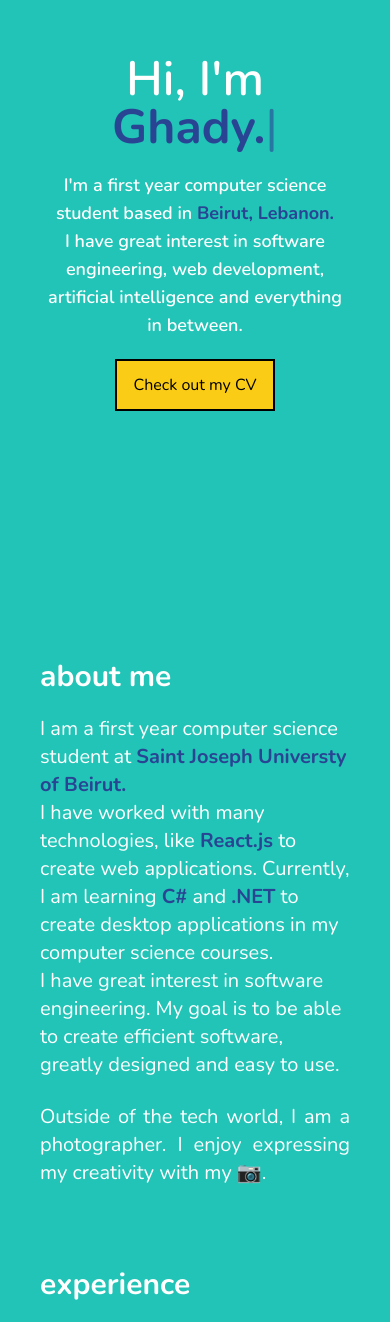
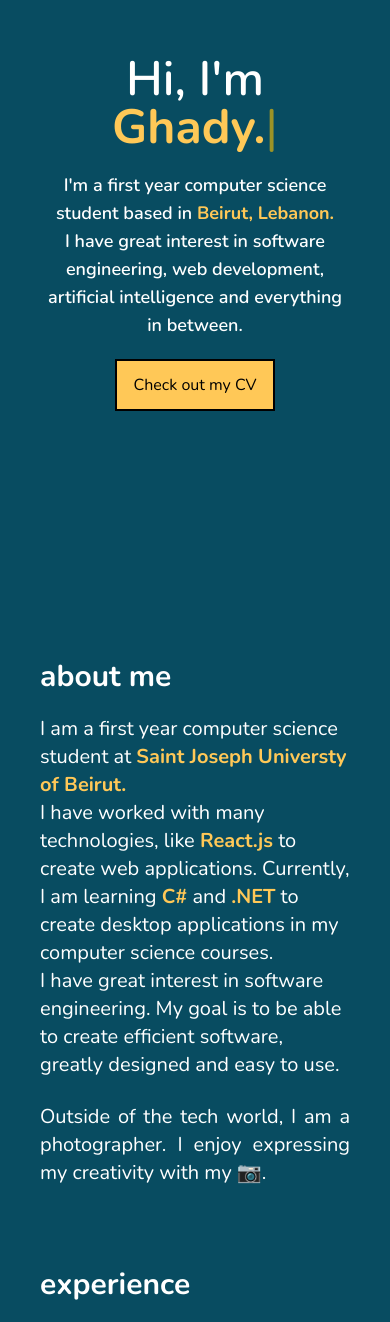
Before and after one commit to Ghaadyy/portfolio-v2, a Next.js app: page / in a window 390 px wide. Shown: the part 185-1507 px from the top of the page. Built offline with nearby package versions, Linux system fonts and the light colour scheme.

Commit message:
Changed color palette Edited CV file

```diff
--- a/components/Card.tsx
+++ b/components/Card.tsx
@@ -14,17 +14,19 @@ const Card = ({ title, text, tags, link }: Card) => {
     <div className="border-[1px] border-black bg-white min-h-[300px] p-3 flex flex-col custom-shadow justify-between">
       <div>
         <div className="flex flex-row justify-between items-center mb-3">
-          <code className="text-[#2a4494] text-xl">{title}</code>
+          <a href={link}>
+            <code className="text-[#084c61] text-xl">{title}</code>
+          </a>
           <a href={link}>
             <FontAwesomeIcon
               icon={faGithubSquare}
-              className="text-[#2a4494] w-[36px] cursor-pointer"
+              className="text-[#084c61] w-[36px] cursor-pointer"
             />
           </a>
         </div>
         <p className="text-justify">{text}</p>
       </div>
-      <div className="flex flex-row flex-wrap gap-x-2 text-xs sm:text-sm text-[#2a4494]">
+      <div className="flex flex-row flex-wrap gap-x-2 text-xs sm:text-sm text-[#084c61]">
         {tags.map((tag) => (
           <p>{tag}</p>
         ))}
--- a/components/Socials.tsx
+++ b/components/Socials.tsx
@@ -12,19 +12,19 @@ const Socials = () => {
       <a href="https://github.com/Ghaadyy/">
         <FontAwesomeIcon
           icon={faGithub}
-          className="text-white w-[26px] cursor-pointer hover:text-[#2a4494] transition-all ease-in-out duration-200"
+          className="text-white w-[26px] cursor-pointer hover:text-[#ffc857] transition-all ease-in-out duration-200"
         />
       </a>
       <a href="https://instagram.com/ghaadyy">
         <FontAwesomeIcon
           icon={faInstagram}
-          className="text-white w-[26px] cursor-pointer hover:text-[#2a4494] transition-all ease-in-out duration-200"
+          className="text-white w-[26px] cursor-pointer hover:text-[#ffc857] transition-all ease-in-out duration-200"
         />
       </a>
       <a href="https://linkedin.com/in/ghadyyoussef/">
         <FontAwesomeIcon
           icon={faLinkedin}
-          className="text-white w-[26px] cursor-pointer hover:text-[#2a4494] transition-all ease-in-out duration-200"
+          className="text-white w-[26px] cursor-pointer hover:text-[#ffc857] transition-all ease-in-out duration-200"
         />
       </a>
     </div>
--- a/components/sections/About.tsx
+++ b/components/sections/About.tsx
@@ -11,14 +11,14 @@ const About = () => {
         <div className="flex flex-col max-w-xl md:mr-10">
           <p className="text-white text-xl text-left md:text-justify">
             I am a first year computer science student at{" "}
-            <span className="font-bold text-[#2a4494]">
+            <span className="font-bold text-[#ffc857]">
               Saint Joseph Universty of Beirut.
             </span>
             <br />I have worked with many technologies, like{" "}
-            <span className="font-bold text-[#2a4494]">React.js</span> to create
+            <span className="font-bold text-[#ffc857]">React.js</span> to create
             web applications. Currently, I am learning{" "}
-            <span className="font-bold text-[#2a4494]">C#</span> and{" "}
-            <span className="font-bold text-[#2a4494]">.NET</span> to create
+            <span className="font-bold text-[#ffc857]">C#</span> and{" "}
+            <span className="font-bold text-[#ffc857]">.NET</span> to create
             desktop applications in my computer science courses.
             <br />I have great interest in software engineering. My goal is to
             be able to create efficient software, greatly designed and easy to
--- a/components/sections/Contact.tsx
+++ b/components/sections/Contact.tsx
@@ -15,7 +15,7 @@ const Contact = () => {
             rel="noopener noreferrer"
             target="_blank"
           >
-            <div className="bg-yellow-400 border-2 border-black py-3 px-4 btn">
+            <div className="bg-[#ffc857] border-2 border-black py-3 px-4 btn">
               <p>Say Hello!</p>
             </div>
           </a>
--- a/components/sections/Header.tsx
+++ b/components/sections/Header.tsx
@@ -12,7 +12,7 @@ const Header = () => {
           onInit={(typewriter) => {
             typewriter
               .typeString(
-                "Hi, I'm <span class='font-bold text-[#2a4494]'>Ghady.</span>"
+                "Hi, I'm <span class='font-bold text-[#ffc857]'>Ghady.</span>"
               )
               .start();
           }}
@@ -22,17 +22,17 @@ const Header = () => {
             wrapperClassName:
               "text-5xl text-white text-center md:text-left font-semibold",
             cursorClassName:
-              "text-5xl text-[#2a4494] text-center md:text-left cursor",
+              "text-5xl text-[#ffc300] text-center md:text-left cursor",
           }}
         />
         <p className="mt-5 text-white font-semibold text-lg text-center md:text-justify md:mr-5">
           I'm a first year computer science student based in{" "}
-          <span className="font-bold text-[#2a4494]">Beirut, Lebanon.</span>{" "}
+          <span className="font-bold text-[#ffc857]">Beirut, Lebanon.</span>{" "}
           <br />I have great interest in software engineering, web development,
           artificial intelligence and everything in between.
         </p>
         <a href="/static/CV.pdf" download="CV.pdf">
-          <button className="bg-yellow-400 border-2 border-black py-3 px-4 my-2 w-fit btn mt-5">
+          <button className="bg-[#ffc857] border-2 border-black py-3 px-4 my-2 w-fit btn mt-5">
             Check out my CV
           </button>
         </a>
--- a/components/sections/Sidebar.tsx
+++ b/components/sections/Sidebar.tsx
@@ -3,29 +3,29 @@ import Socials from "../Socials";
 
 const Sidebar = () => {
   return (
-    <nav className="hidden lg:flex flex-col mr-12 mb-12 items-end">
+    <nav className="hidden xl:flex flex-col mr-12 mb-12 items-end">
       <div className="flex flex-col gap-4 font-semibold text-white items-end">
         <a
           href="#home"
-          className="cursor-pointer hover:text-[#2a4494] transition-all ease-in-out duration-200"
+          className="cursor-pointer hover:text-[#ffc857] transition-all ease-in-out duration-200"
         >
           home
         </a>
         <a
           href="#about"
-          className="cursor-pointer hover:text-[#2a4494] transition-all ease-in-out duration-200"
+          className="cursor-pointer hover:text-[#ffc857] transition-all ease-in-out duration-200"
         >
           about
         </a>
         <a
           href="#experience"
-          className="cursor-pointer hover:text-[#2a4494] transition-all ease-in-out duration-200"
+          className="cursor-pointer hover:text-[#ffc857] transition-all ease-in-out duration-200"
         >
           experience
         </a>
         <a
           href="#contact"
-          className="cursor-pointer hover:text-[#2a4494] transition-all ease-in-out duration-200"
+          className="cursor-pointer hover:text-[#ffc857] transition-all ease-in-out duration-200"
         >
           contact
         </a>
--- a/pages/index.tsx
+++ b/pages/index.tsx
@@ -27,7 +27,20 @@ const Home = () => {
           href="https://fonts.googleapis.com/css2?family=Nunito:wght@400;500;600;700&display=swap"
           rel="stylesheet"
         />
-        <meta name="theme-color" content="#21c4b6" />
+        <meta name="theme-color" content="#084c61" />
+        <meta property="og:site_name" content="Ghady Youssef" />
+        <meta property="og:title" content="Ghady Youssef" />
+        <meta
+          property="og:description"
+          content="Computer Science student at USJ"
+        />
+        <meta property="og:image" content="https://ghady.vercel.app/og.png" />
+        <meta property="og:type" content="website" />
+        <meta property="og:image:type" content="image/png" />
+        <meta property="og:image:width" content="300" />
+        <meta property="og:image:height" content="300" />
+        <meta property="og:url" content="https://ghady.vercel.app/" />
+        <link rel="icon" href="/favicon.ico" />
       </Head>
 
       <div className="App flex flex-col">
--- a/styles/global.css
+++ b/styles/global.css
@@ -7,7 +7,7 @@
 }
 
 body {
-  background-color: #21c4b6;
+  background-color: #084c61;
 }
 
 .main {
@@ -28,7 +28,7 @@ code {
 
 .custom-shadow:hover {
   transform: translate(6px, -6px);
-  box-shadow: -10px 10px #2a4494;
+  box-shadow: -10px 10px #ffc857;
 }
 
 .btn {
```
Also changed, not shown: 1 other file (tests, documents, lock files or other folders).
